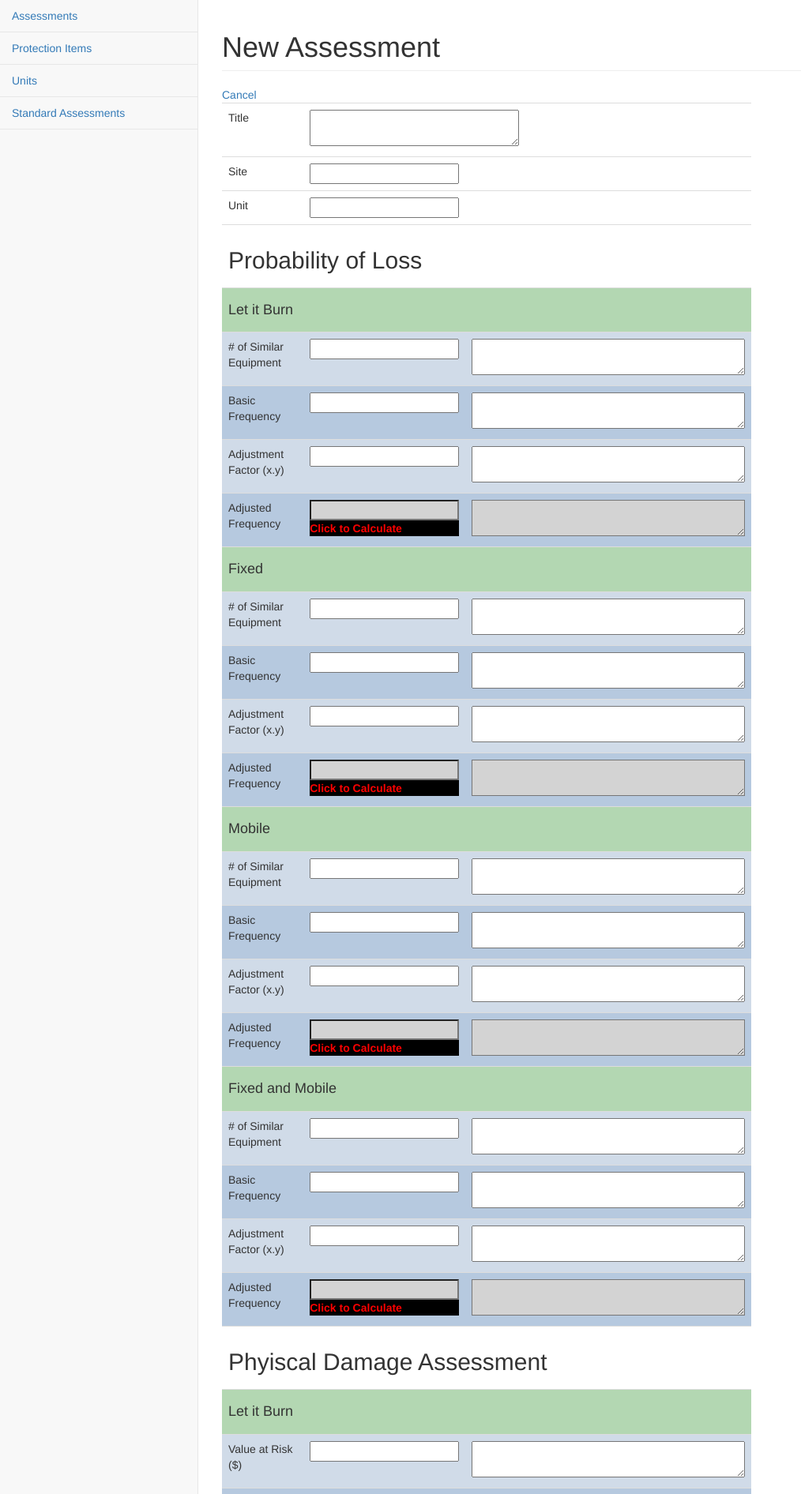
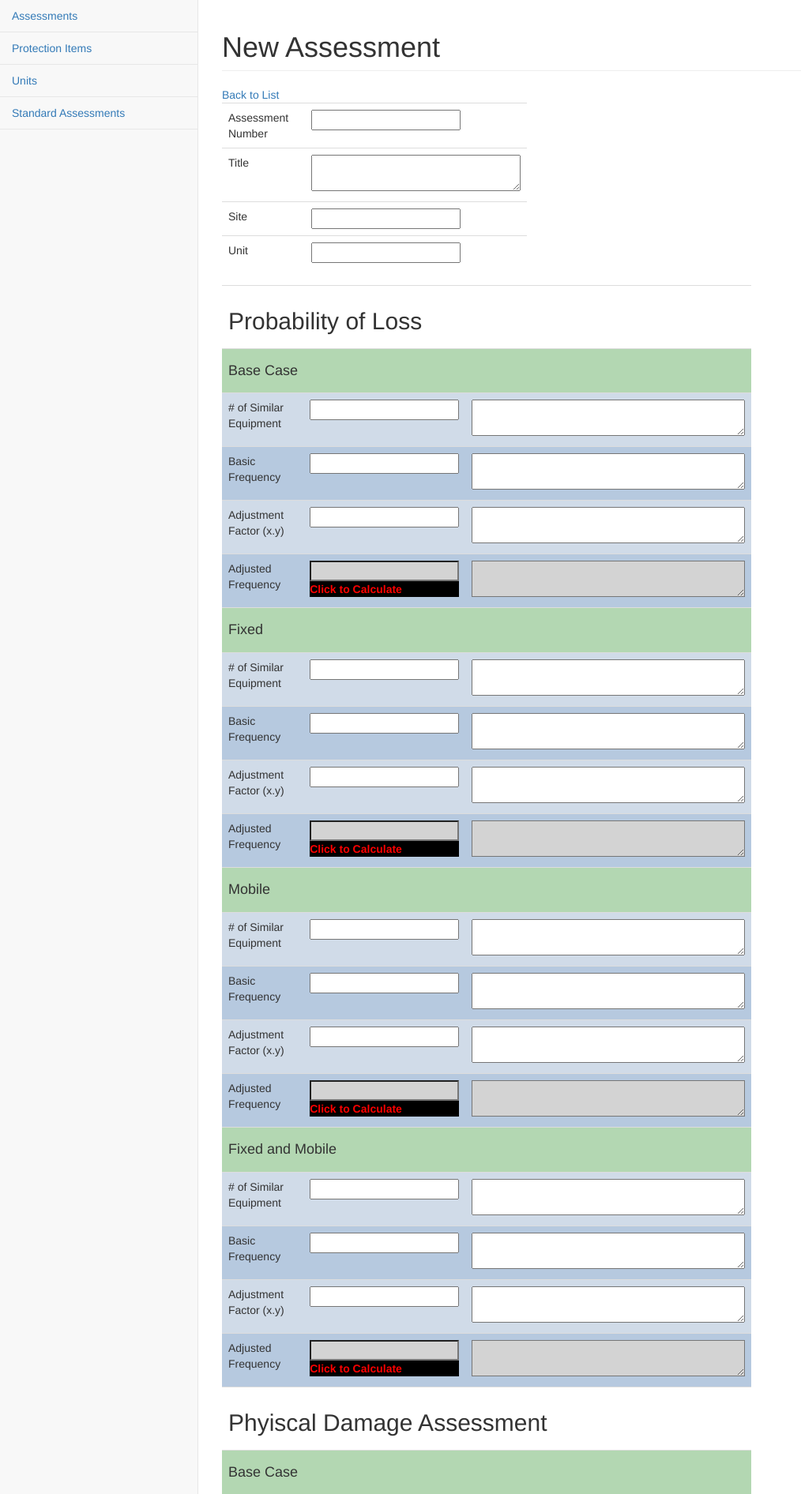
Before and after one commit to tchari/IRCProject, a Django app: page /formonday/new/ in a window 1280 px wide. Shown: the part 51-1943 px from the top of the page at 79% size, without its empty margins (0-1014 px from the left). Run offline with Django 3.2, Linux system fonts and the light colour scheme; a user stored in the database is signed in; some libraries are stand-ins or nearby versions.

Commit message:
Changed 'Let it Burn' to 'Base Case', changed cosmetics (line spacings) of pdf

```diff
--- a/IRC/templates/IRC/standardassessment_new.html
+++ b/IRC/templates/IRC/standardassessment_new.html
@@ -18,15 +18,22 @@
 	{%if user.is_authenticated %}
 		{% load widget_tweaks %}
 		<form method="POST" class="post-form form-horizontal">{% csrf_token %}
-			<a href="{% url 'SAListView' %}">Cancel</a>
+			<a href="{% url 'SAListView' %}">Back to List</a>
 			<div class="row">
-			<div class="col-md-8">
+			<div class="col-lg-5">
 			<table class="table">
-				<tr><td>{{form.title.label}}</td><td colspan="2">{{form.title|attr:"cols:30"|attr:"rows:2"}}</td></tr>
-				<tr><td>{{form.site.label}}</td><td colspan="2">{{form.site}}</td></tr>
-				<tr><td>{{form.unit.label}}</td><td colspan="2">{{form.unit}}</td></tr>
+				<tr><td>{{form.number.label}}</td><td colspan="1">{{form.number|attr:"cols:30"|attr:"rows:2"}}</td></tr>
+				<tr><td>{{form.title.label}}</td><td colspan="1">{{form.title|attr:"cols:30"|attr:"rows:2"}}</td></tr>
+				<tr><td>{{form.site.label}}</td><td colspan="1">{{form.site}}</td></tr>
+				<tr><td>{{form.unit.label}}</td><td colspan="1">{{form.unit}}</td></tr>
+			</table>
+			</div>
+			</div>
+			<div class="row">
+			<div class="col-lg-8">
+			<table class="table">
 				<tr><td colspan="3"><h2>Probability of Loss</h2></td></tr>
-				<tr class="head"><td colspan="3"><h4>Let it Burn</h4></td></tr>
+				<tr class="head"><td colspan="3"><h4>Base Case</h4></td></tr>
 				<tr class="PL1"><td># of Similar Equipment</td><td>{{form.L_PL_adjCopy|attr:"onchange:calcFreq( document.getElementById('id_L_PL_adjCopy').value,document.getElementById('id_L_PL_baseFreq').value,document.getElementById('id_L_PL_adjFreq').value, 'id_L_PL_freq' )"}}</td><td>{{form.L_PL_adjCopy_desc|attr:"cols:40"|attr:"rows:2"}}</td></tr>
 				<tr class="PL2"><td>Basic Frequency</td><td>{{form.L_PL_baseFreq|attr:"onchange:calcFreq( document.getElementById('id_L_PL_adjCopy').value,document.getElementById('id_L_PL_baseFreq').value,document.getElementById('id_L_PL_adjFreq').value, 'id_L_PL_freq')"}}</td><td>{{form.L_PL_baseFreq_desc|attr:"cols:40"|attr:"rows:2"}}</td></tr>
 				<tr class="PL1"><td>Adjustment Factor (x.y)</td><td>{{form.L_PL_adjFreq|attr:"onchange:calcFreq( document.getElementById('id_L_PL_adjCopy').value,document.getElementById('id_L_PL_baseFreq').value,document.getElementById('id_L_PL_adjFreq').value, 'id_L_PL_freq')"}}</td><td>{{form.L_PL_adjFreq_desc|attr:"cols:40"|attr:"rows:2"}}</td></tr>
@@ -50,7 +57,7 @@
 
 				<tr><td colspan="3"><h2>Phyiscal Damage Assessment</h2></td></tr>
 
-				<tr class="head"><td colspan="3"><h4>Let it Burn</h4></td></tr>
+				<tr class="head"><td colspan="3"><h4>Base Case</h4></td></tr>
 				<tr class="PL1"><td>Value at Risk ($)</td><td>{{form.L_PDA_valueAtRisk|attr:"onchange:calcPDASubDmg( document.getElementById('id_L_PDA_valueAtRisk').value,document.getElementById('id_L_PDA_dmgFactor').value,document.getElementById('id_L_PDA_addDmgs').value, 'id_L_PDA_subTotalDmgs' )"}}</td><td>{{form.L_PDA_valueAtRisk_desc|attr:"cols:40"|attr:"rows:2"}}</td></tr>
 				<tr class="PL2"><td>Damage Spread Factor (x.y)</td><td>{{form.L_PDA_dmgFactor|attr:"onchange:calcPDASubDmg( document.getElementById('id_L_PDA_valueAtRisk').value,document.getElementById('id_L_PDA_dmgFactor').value,document.getElementById('id_L_PDA_addDmgs').value, 'id_L_PDA_subTotalDmgs' )"}}</td><td>{{form.L_PDA_dmgFactor_desc|attr:"cols:40"|attr:"rows:2"}}</td></tr>
 				<tr class="PL1"><td>Value of Additional Damage ($)</td><td>{{form.L_PDA_addDmgs|attr:"onchange:calcPDASubDmg( document.getElementById('id_L_PDA_valueAtRisk').value,document.getElementById('id_L_PDA_dmgFactor').value,document.getElementById('id_L_PDA_addDmgs').value, 'id_L_PDA_subTotalDmgs' )"}}</td><td>{{form.L_PDA_addDmgs_desc|attr:"cols:40"|attr:"rows:2"}}</td></tr>
@@ -89,7 +96,7 @@
 
 				<tr><td colspan="3"><h2>Business Interruption Estimate</h2></td></tr>
 
-				<tr class="head"><td colspan="3"><h4>Let it Burn</h4></td></tr>
+				<tr class="head"><td colspan="3"><h4>Base Case</h4></td></tr>
 				<tr class="PL1"><td>Daily Business Interruption Value ($/day)</td><td>{{form.L_BIE_annBIEValue}}</td><td>{{form.L_BIE_annBIEValue_desc|attr:"cols:40"|attr:"rows:2"}}</td></tr>
 				<tr class="PL2"><td>Full Equivalent Production Days Lost (days)</td><td>{{form.L_BIE_fullProdDaysLost|attr:"onchange:calcTotalDays(document.getElementById('id_L_BIE_fullProdDaysLost').value,document.getElementById('id_L_BIE_addProdDaysLost').value,'id_L_BIE_totalDaysLost' )"}}</td><td>{{form.L_BIE_fullProdDaysLost_desc|attr:"cols:40"|attr:"rows:2"}}</td></tr>
 				<tr class="PL1"><td>Additonal Equivalent Production Days Lost (days)</td><td>{{form.L_BIE_addProdDaysLost|attr:"onchange:calcTotalDays(document.getElementById('id_L_BIE_fullProdDaysLost').value,document.getElementById('id_L_BIE_addProdDaysLost').value,'id_L_BIE_totalDaysLost' )"}}</td><td>{{form.L_BIE_addProdDaysLost_desc|attr:"cols:40"|attr:"rows:2"}}</td></tr>
@@ -130,7 +137,7 @@
 				<tr class="PL1"><td>Total BI Losses ($)</td><td>{{form.FM_BIE_totalBIE|attr:"onfocus:calcTotalBI(document.getElementById('id_FM_BIE_other').value,document.getElementById('id_FM_BIE_directBILoss').value,'id_FM_BIE_totalBIE' )"|attr:"class:calc"}}<div onclick="calcTotalBI(document.getElementById('id_FM_BIE_other').value,document.getElementById('id_FM_BIE_directBILoss').value,'id_FM_BIE_totalBIE' )" style="color:red; background-color:black"><b>Click to Calculate</b></div></td><td>{{form.FM_BIE_totalBIE_desc|attr:"class:calc"|attr:"cols:40"|attr:"rows:2"}}</td></tr>
 
 				<tr><td colspan="3"><h2>Other Losses</h2></td></tr>
-				<tr class="head"><td colspan="3"><h4>Let it Burn</h4></td></tr>
+				<tr class="head"><td colspan="3"><h4>Base Case</h4></td></tr>
 				<tr class="PL1"><td>Third Party Smoke Plume Effects</td><td>{{form.L_OL_smokePlume}}</td><td>{{form.L_OL_smokePlume_desc|attr:"cols:40"|attr:"rows:2"}}</td></tr>
 				<tr class="PL2"><td>Disposal of MEOH Contaminated Foam</td><td>{{form.L_OL_MEOHDisposal}}</td><td>{{form.L_OL_MEOHDisposal_desc|attr:"cols:40"|attr:"rows:2"}}</td></tr>
 				<tr class="PL1"><td>Shareholder and Partner Relations</td><td>{{form.L_OL_shareholderPartnerRel}}</td><td>{{form.L_OL_shareholderPartnerRel_desc|attr:"cols:40"|attr:"rows:2"}}</td></tr>
@@ -174,7 +181,7 @@
 				<tr class="PL1"><td>Life Expectency (years)</td><td>{{form.COP_lifeTime}}
 				<tr class="PL2"><td>Interest Rate (0.xx)</td><td>{{form.COP_interestRate}}
 
-				<tr class="head"><td colspan="3"><h4>Let it Burn</h4></td></tr>
+				<tr class="head"><td colspan="3"><h4>Base Case</h4></td></tr>
 				<tr class="PL1"><td>Total Equipment Capital Cost ($)</td><td>{{form.L_COP_totalCapEx}}</td><td>{{form.L_COP_totalCapEx_desc|attr:"cols:40"|attr:"rows:2"}}</td></tr>
 				<tr class="PL2"><td>Areas Serviced (x)</td><td>{{form.L_COP_areasServiced}}</td><td>{{form.L_COP_areasServiced_desc|attr:"cols:40"|attr:"rows:2"}}</td></tr>
 				<tr class="PL1"><td>Equipment Capital Cost for this Area ($)</td><td>{{form.L_COP_arealCapEx|attr:"onfocus:calcArealCapEx(document.getElementById('id_L_COP_totalCapEx').value,document.getElementById('id_L_COP_areasServiced').value,'id_L_COP_arealCapEx')"|attr:"class:calc"}}<div onclick="calcArealCapEx(document.getElementById('id_L_COP_totalCapEx').value,document.getElementById('id_L_COP_areasServiced').value,'id_L_COP_arealCapEx')" style="color:red; background-color:black"><b>Click to Calculate</b></div></td><td>{{form.L_COP_arealCapEx_desc|attr:"class:calc"|attr:"cols:40"|attr:"rows:2"}}</td></tr>
@@ -234,7 +241,7 @@
 				<table class="table">
 					<thead>
 						<th></th>
-						<th>Let it Burn</th>
+						<th>Base Case</th>
 						<th>Fixed</th>
 						<th>Mobile</th>
 						<th>Fixed and Mobile</th>
@@ -292,7 +299,7 @@
 					<div class="col-lg-9">{{form.summary_CaseDesc|attr:"cols:60"|attr:"rows:3"}}</div>
 				</div>
 				<div class="row">
-					<div class="col-lg-2 col-lg-offset-1"><h4>Let it Burn</h4></div>
+					<div class="col-lg-2 col-lg-offset-1"><h4>Base Case</h4></div>
 					<div class="col-lg-9">{{form.summary_L|attr:"cols:60"|attr:"rows:3"}}</div>
 				</div>
 				<div class="row">
--- a/IRC/views.py
+++ b/IRC/views.py
@@ -202,7 +202,7 @@ class AssessmentsDetailView(DetailView):
 		costOfProtectionRow.insert(1,0)
 		costOfProtectionRow[3], costOfProtectionRow[2] = costOfProtectionRow[2], costOfProtectionRow[3]
 		tags.append('Mixed')
-		tags.insert(1,'Let it Burn')
+		tags.insert(1,'Base Case')
 		tags[3], tags[2] = tags[2], tags[3]
 		totalLoss.append(totalLosses[-1])
 		totalLoss.insert(0,'Total Losses')
@@ -259,7 +259,7 @@ def Assessments_new(request):
 				dmgAssCounter = DamageAssessmentCounter(probLoss = probLossFormObj, init = probLossFormObj.numProtections, curVal = probLossFormObj.numProtections)
 				dmgAssCounter.save()
 				dmgAssForm = DamageAssessmentForm(initial={'case': probLossFormObj.case.pk})
-				name = "Let it Burn"
+				name = "Base Case"
 				context = {'present':'dmgAss', 'form': dmgAssForm, 'name': name, 'case_id':probLossFormObj.case.pk}
 			else:
 				context ={'present': 'probLoss', 'form': probLossFormRet, 'case_id':probLossFormObj.case.pk}
@@ -271,7 +271,7 @@ def Assessments_new(request):
 				probLossQuery = ProbabilityOfLoss.objects.get(case = dmgAssFormObj.case.pk)
 				query = probLossQuery.protection.all()
 				dmgAssCounter = DamageAssessmentCounter.objects.get(probLoss = dmgAssFormObj.case.pk)
-				if dmgAssCounter.is_init(): #First damage assessment is Let it Burn
+				if dmgAssCounter.is_init(): #First damage assessment is Base Case
 					dmgAssForm = DamageAssessmentForm(initial={'case': dmgAssFormObj.case.pk, 'name': ' '})
 					dmgAssFormObj.name = "Let It Burn"
 					dmgAssFormObj.save()
@@ -387,7 +387,7 @@ class StandardAssessmentsDetailView(DetailView):
 
 		context = super(StandardAssessmentsDetailView, self).get_context_data(**kwargs)
 		SA = context['standardassessment']
-		label = [' ', 'Let it Burn', 'Fixed', 'Mobile', 'Fixed and Mobile']
+		label = [' ', 'Base Case', 'Fixed', 'Mobile', 'Fixed and Mobile']
 		annCOP = ['Annual Cost of Protection', SA.L_COP_annualCOP, SA.F_COP_annualCOP, SA.M_COP_annualCOP, SA.FM_COP_annualCOP]
 		L_TL = SA.L_PDA_total + SA.L_BIE_totalBIE + SA.L_OL_total
 		F_TL = SA.F_PDA_total + SA.F_BIE_totalBIE + SA.F_OL_total
@@ -399,7 +399,7 @@ class StandardAssessmentsDetailView(DetailView):
 		ALR = ['Annual Loss Reduction with Protection', RBL[1]-RBL[1], RBL[1]-RBL[2], RBL[1]-RBL[3], RBL[1]-RBL[4]]
 		BCR = ['Benefit-to-Cost Ratio', 0, round((ALR[2]/annCOP[2])*10)/10, round((ALR[3]/annCOP[3])*10)/10, round((ALR[4]/annCOP[4])*10)/10]
 		context['BCR_Table'] = [label, roundList(annCOP), roundList(totalLoss), PL, roundList(RBL), roundList(ALR), BCR]
-		context['Summary_Table'] = [['Case Description', SA.summary_CaseDesc],['Let it Burn', SA.summary_L],['Fixed', SA.summary_F],['Mobile', SA.summary_M],['Fixed and Mobile', SA.summary_FM],['Results', SA.summary_Results],['Assumptions and Options Considered', SA.summary_Ass],['Conclusions', SA.summary_Conc]]
+		context['Summary_Table'] = [['Case Description', SA.summary_CaseDesc],['Base Case', SA.summary_L],['Fixed', SA.summary_F],['Mobile', SA.summary_M],['Fixed and Mobile', SA.summary_FM],['Results', SA.summary_Results],['Assumptions and Options Considered', SA.summary_Ass],['Conclusions', SA.summary_Conc]]
 
 		return context
 		#print(context)
@@ -507,7 +507,7 @@ def exportPDF(request):
 
 	pk = request.session['pk']
 	SA = get_object_or_404(StandardAssessment, pk=pk)
-	label = [' ', 'Let it Burn', 'Fixed', 'Mobile', 'Fixed and Mobile']
+	label = [' ', 'Base Case', 'Fixed', 'Mobile', 'Fixed and Mobile']
 	annCOP = roundList(['Annual Cost of Protection', SA.L_COP_annualCOP, SA.F_COP_annualCOP, SA.M_COP_annualCOP, SA.FM_COP_annualCOP])
 	L_TL = SA.L_PDA_total + SA.L_BIE_totalBIE + SA.L_OL_total
 	F_TL = SA.F_PDA_total + SA.F_BIE_totalBIE + SA.F_OL_total
@@ -520,33 +520,54 @@ def exportPDF(request):
 	BCR = ['Benefit-to-Cost Ratio', 0, round((ALR[2]/annCOP[2])*10)/10, round((ALR[3]/annCOP[3])*10)/10, round((ALR[4]/annCOP[4])*10)/10]
 
 	p = canvas.Canvas(response, pagesize=A4)
-	p.drawString(inch*1,inch*10.5,str(SA.title))
+
+
+	p.drawString(inch*1,inch*10.5,("Assessment #"+str(SA.number)+"-"+str(SA.title)))
+	p.setFont("Helvetica", 8)
+	p.drawString(inch*1,inch*10.3,"Site: "+str(SA.site))
+	p.drawString(inch*1,inch*10.1,"Unit: "+str(SA.unit))
 
 
 	for i,lab in enumerate(label):
+		y = inch*9.8
+		del_y = inch*0.25
 		if i>0:
 			p.setFont("Helvetica", 8)
-			p.drawString(inch*(i+2), inch*10, str(lab))
-			p.drawString(inch*(i+2), inch*9.75, '${:,}'.format(annCOP[i]))
-			p.drawString(inch*(i+2), inch*9.5, '${:,}'.format(totalLoss[i]))
-			p.drawString(inch*(i+2), inch*9.25, '{:.2e}'.format(PL[i]))
-			p.drawString(inch*(i+2), inch*9.0, '${:,}'.format(RBL[i]))
-			p.drawString(inch*(i+2), inch*8.75, '${:,}'.format(ALR[i]))
-			p.drawString(inch*(i+2), inch*8.5, str(BCR[i]))
+			p.drawString(inch*(i+2), y, str(lab))
+			y -= del_y
+			p.drawString(inch*(i+2), y, '${:,}'.format(annCOP[i]))
+			y -= del_y
+			p.drawString(inch*(i+2), y, '${:,}'.format(totalLoss[i]))
+			y -= del_y
+			p.drawString(inch*(i+2), y, '{:.2e}'.format(PL[i]))
+			y -= del_y
+			p.drawString(inch*(i+2), y, '${:,}'.format(RBL[i]))
+			y -= del_y
+			p.drawString(inch*(i+2), y, '${:,}'.format(ALR[i]))
+			y -= del_y
+			p.drawString(inch*(i+2), y, str(BCR[i]))
+			y -= del_y
 		else:
 			p.setFont("Helvetica-Bold", 8)
-			p.drawString(inch*(i+1), inch*10, str(lab))
-			p.drawString(inch*(i+1), inch*9.75, str(annCOP[i]))
-			p.drawString(inch*(i+1), inch*9.5, str(totalLoss[i]))
-			p.drawString(inch*(i+1), inch*9.25, str(PL[i]))
-			p.drawString(inch*(i+1), inch*9.0, str(RBL[i]))
-			p.drawString(inch*(i+1), inch*8.75, str(ALR[i]))
-			p.drawString(inch*(i+1), inch*8.5, str(BCR[i]))
+			p.drawString(inch*(i+1), y, str(lab))
+			y -= del_y
+			p.drawString(inch*(i+1), y, str(annCOP[i]))
+			y -= del_y
+			p.drawString(inch*(i+1), y, str(totalLoss[i]))
+			y -= del_y
+			p.drawString(inch*(i+1), y, str(PL[i]))
+			y -= del_y
+			p.drawString(inch*(i+1), y, str(RBL[i]))
+			y -= del_y
+			p.drawString(inch*(i+1), y, str(ALR[i]))
+			y -= del_y
+			p.drawString(inch*(i+1), y, str(BCR[i]))
+			y -= del_y
 
 	p.setFont("Helvetica", 8)
 	y_sectionSpacing = 0.1*inch
-	y = PDFWriteCell(p, inch*8, 'Case Description', SA.summary_CaseDesc)-y_sectionSpacing
-	y = PDFWriteCell(p, y, 'Let it Burn', SA.summary_L)-y_sectionSpacing
+	y = PDFWriteCell(p, y-0.25*inch, 'Case Description', SA.summary_CaseDesc)-y_sectionSpacing
+	y = PDFWriteCell(p, y, 'Base Case', SA.summary_L)-y_sectionSpacing
 	y = PDFWriteCell(p, y, 'Fixed', SA.summary_F)-y_sectionSpacing
 	y = PDFWriteCell(p, y, 'Mobile', SA.summary_M)-y_sectionSpacing
 	y = PDFWriteCell(p, y, 'Fixed and Mobile', SA.summary_FM)-y_sectionSpacing
@@ -555,39 +576,39 @@ def exportPDF(request):
 	y = PDFWriteCell(p, y, 'Conclusions', SA.summary_Conc)-y_sectionSpacing
 
 	p.showPage()
-	p.drawString(inch*1,inch*11,SA.title+' Detailed Report')
-	#p.drawString(x,y,text)
-	y = inch*10+y_sectionSpacing
+	p.drawString(inch*1,inch*11,"Assessment #"+str(SA.number)+"-"+str(SA.title)+' Detailed Report')
+	y = inch*10.75+y_sectionSpacing
 	fields, verboseNames = zip(*[(f.name, f.verbose_name) for f in StandardAssessment._meta.get_fields()])
-	ind = 4
+	ind = 5
 	header = False
 	subheader = False
 	cur_subheader = ''
 	cur_header = ''
+	del_y = 0.25*inch
+	spacer_multiplier = 1
+	header_fontsize = 14
+	subheader_fontsize = 10
 	while ind < (len(fields)-8):
 		name = fields[ind]
 		change_header = bool(cur_header not in name) #the current field name is not part of the current header. Change the header
 		change_subheader = bool(cur_subheader not in name[:2])
 		if not header:
 			if 'PL_' in name:
-				y = writeHeader(p,y-inch*0.25,14,"Probability of Loss")
+				y = writeHeader(p,y-del_y,header_fontsize,"Probability of Loss")
 				cur_header = 'PL_'
 			elif 'PDA_' in name:
-				y = writeHeader(p,y-inch*0.25,14,"Physical Damage Assessment")
+				y = writeHeader(p,y-del_y,header_fontsize,"Physical Damage Assessment")
 				cur_header = 'PDA_'
 			elif 'BIE_' in name:
-				y = writeHeader(p,y-inch*0.25,14,"Business Interruption Estimate")
+				y = writeHeader(p,y-del_y,header_fontsize,"Business Interruption Estimate")
 				cur_header = 'BIE_'
 			elif 'OL_' in name:
-				y = writeHeader(p,y-inch*0.25,14,"Other Losses")
+				y = writeHeader(p,y-del_y,header_fontsize,"Other Losses")
 				cur_header = 'OL_'
 			elif 'COP_' in name:
-				y = writeHeader(p,y-inch*0.25,14,"Cost of Protection")
-				print(fields[ind])
-				print(fields[ind+1])
-				print(fields[ind+2])
-				#y = PDFWriteRow(p, y, verboseNames[ind], getattr(SA, fields[ind]), '')-y_sectionSpacing*1.5
-				#y = PDFWriteRow(p, y, verboseNames[ind+1], getattr(SA, fields[ind+1]), '')-y_sectionSpacing*1.5
+				y = writeHeader(p,y-del_y,header_fontsize,"Cost of Protection")
+				y = PDFWriteRow(p, y, verboseNames[ind], getattr(SA, fields[ind]), '')-y_sectionSpacing*spacer_multiplier
+				y = PDFWriteRow(p, y, verboseNames[ind+1], getattr(SA, fields[ind+1]), '')-y_sectionSpacing*spacer_multiplier
 				ind += 2
 				cur_header = 'COP_'
 			else:
@@ -596,16 +617,16 @@ def exportPDF(request):
 			header = True
 		elif not subheader:
 			if 'L_' in name[:2]:
-				y = writeHeader(p,y,10,"Let it Burn")
+				y = writeHeader(p,y,subheader_fontsize,"Base Case")
 				cur_subheader = 'L_'
 			elif 'F_' in name[:2]:
-				y = writeHeader(p,y,10,"Fixed")
+				y = writeHeader(p,y-y_sectionSpacing*1.25,subheader_fontsize,"Fixed")
 				cur_subheader = 'F_'
 			elif 'M_' in name[:2]:
-				y = writeHeader(p,y,10,"Mobile")
+				y = writeHeader(p,y-y_sectionSpacing*1.25,subheader_fontsize,"Mobile")
 				cur_subheader = 'M_'
 			elif 'FM' in name[:2]:
-				y = writeHeader(p,y,10,"Fixed and Mobile")
+				y = writeHeader(p,y-y_sectionSpacing*1.25,subheader_fontsize,"Fixed and Mobile")
 				cur_subheader = 'FM'
 			else:
 				print(fields[ind])
@@ -623,7 +644,7 @@ def exportPDF(request):
 			elif verboseNames[ind] == 'COP interestRate':
 				ind += 1
 			else:
-				y = PDFWriteRow(p, y, verboseNames[ind], value, text)-y_sectionSpacing*1.5
+				y = PDFWriteRow(p, y, verboseNames[ind], value, text)-y_sectionSpacing*spacer_multiplier
 				ind +=2
 
 			if y<inch:
```
Also changed, not shown: IRC/templates/IRC/standardassessment_list.html (+6 -4 lines), IRC/migrations/0007_auto_20170723_1458.py (added), db.sqlite3 (added).
